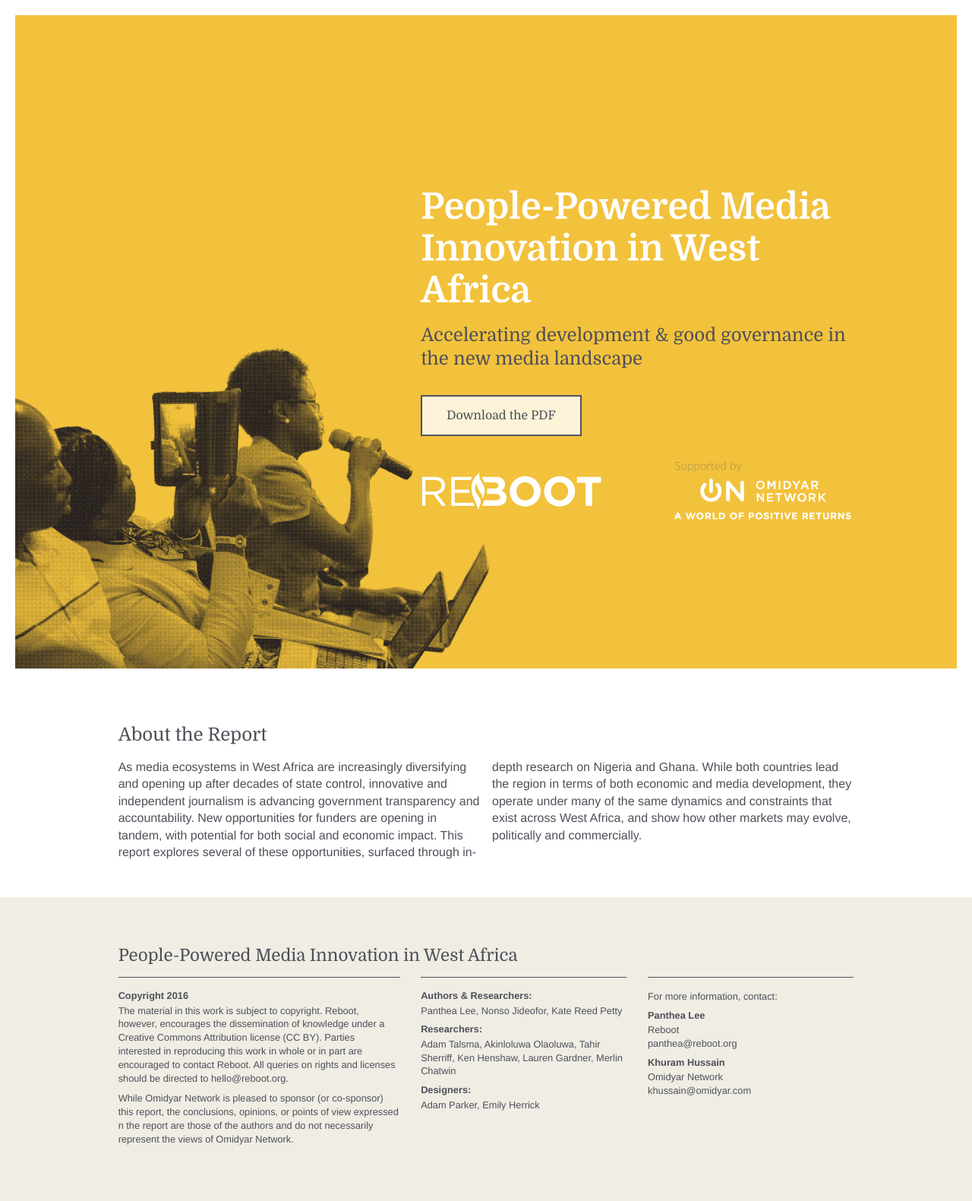
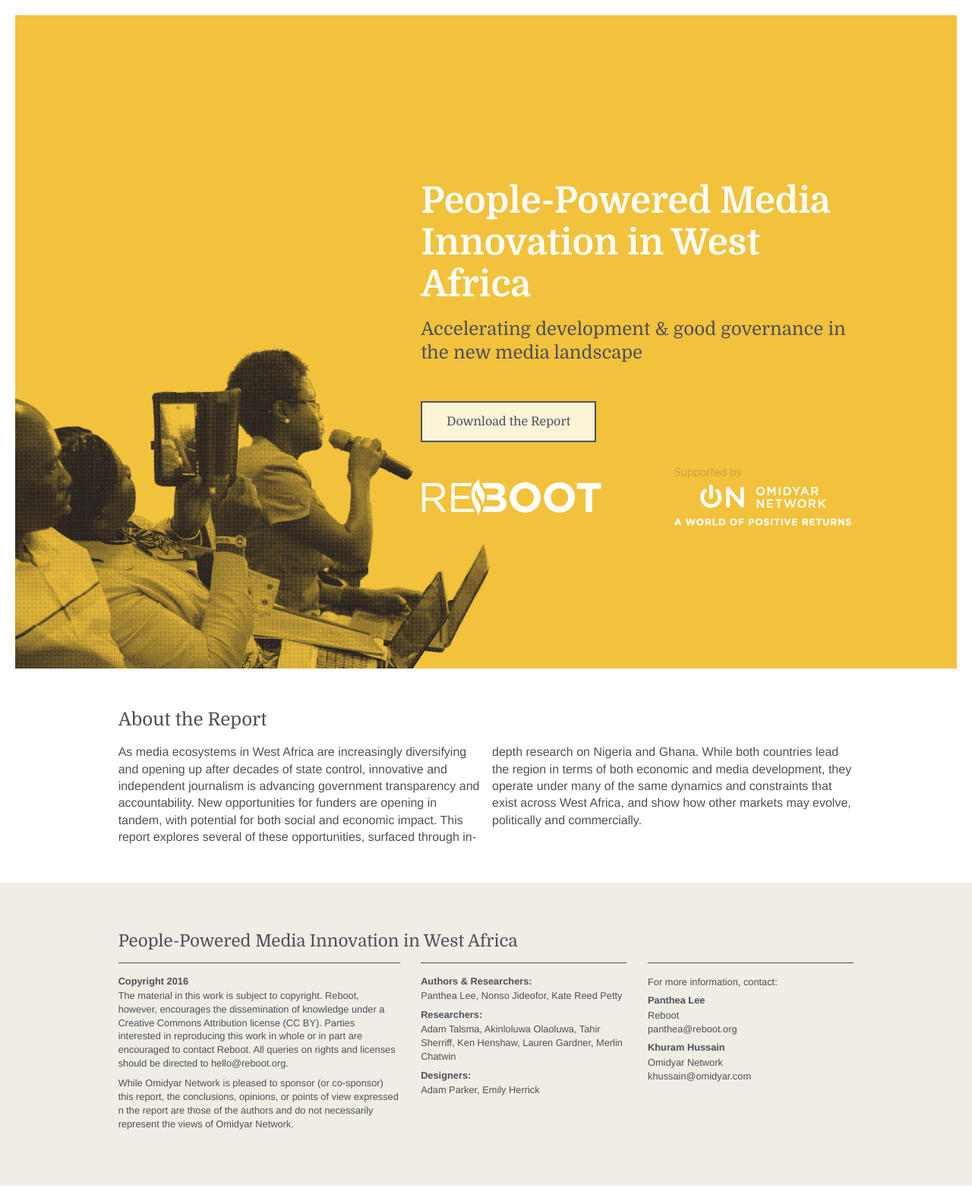
Before and after one commit to theReboot/westafricamedia, a Jekyll site: the page built from index.html, in a window 1280 px wide. Shown: the whole page at 76% size. Built offline with Jekyll 4.4.1, drawn with Linux system fonts in a browser that asks for light colours.

Commit message:
Cleaned up markup; added link to PDF, resolved #4

```diff
--- a/_includes/footer.html
+++ b/_includes/footer.html
@@ -45,4 +45,6 @@
 
     </div>
 
+  </div>
+
 </footer>
--- a/_layouts/home.html
+++ b/_layouts/home.html
@@ -17,7 +17,8 @@
 
           <h1>People-Powered Media Innovation in West Africa</h1>
           <h2>Accelerating development &amp; good governance in the new media landscape</h2>
-          <button><a href="#">Download the PDF</a></button>
+          <a class="button" target="_blank" href="{{ site.baseurl }}/assets/2016_People-Powered-Media-Innovation-in-West-Africa.pdf">Download the Report</a>
+          <div class="clearfix"></div>
           <a class="logo" href="http://reboot.org"><img src="{{ site.baseurl }}/img/logo_reboot.png" alt="Reboot logo" /></a>
           <a class="logo" href="https://www.omidyar.com/"><img src="{{ site.baseurl }}/img/logo_omidyarnetwork.png" alt="Omidyar Network logo" /></a>
 
--- a/_sass/_variables.scss
+++ b/_sass/_variables.scss
@@ -14,3 +14,4 @@ $helvetica: "HelveticaNeue-Regular", "Helvetica Neue Regular", "Helvetica Neue",
 $mobile: new-breakpoint(max-width 480px 4);
 $tablet: new-breakpoint(max-width 768px 8);
 $computer: new-breakpoint(min-width 768px 12);
+$shortwide: new-breakpoint(min-width 768px max-height 690px 12);
--- a/css/main.scss
+++ b/css/main.scss
@@ -107,16 +107,20 @@ p {
   margin: 0 0 1rem;
 }
 
-button {
+.button {
   background: rgba(255,255,255,.8);
   border: 2px solid $grey;
-  padding: 0;
+  padding: 1rem 2rem;
   margin: 2rem 0 1rem;
+  float: left;
   display: block;
   font-family: $domine;
   text-align: center;
   font-size: 1rem;
   transition: .15s all ease;
+  cursor: pointer;
+  color: $grey;
+  text-decoration: none;
 
   @include media($mobile) {
     width: 100%;
@@ -125,29 +129,21 @@ button {
   &:hover {
     background: rgba(255,255,255,1);
   }
-
-  a {
-    display: block;
-    padding: 1rem 2rem;
-
-    &:hover,
-    &:active,
-    &:visited,
-    &:link {
-      color: $grey;
-      text-decoration: none;
-    }
-  }
 }
 
 // Section specifics
 
 .introduction {
   position: relative;
+  overflow: hidden;
   width: 100%;
   height: 100%;
   height: 100vh;
   border: 1.3rem solid #fff;
+
+  @include media($shortwide) {
+    min-height: 690px;
+  }
 
   @include media($mobile) {
     border: 0;
@@ -168,6 +164,11 @@ button {
 
   margin-top: 50vh;
   transform: translateY(-50%);
+
+  @include media($shortwide) {
+    margin-top: 3rem;
+    transform: none;
+  }
 
   @include media($tablet) {
     @include span-columns(6 of 8);
@@ -254,3 +255,7 @@ footer .title {
     margin-bottom: 2rem;
   }
 }
+
+.clearfix {
+  clear: both !important;
+}
```
Also changed, not shown: 1 other file.
